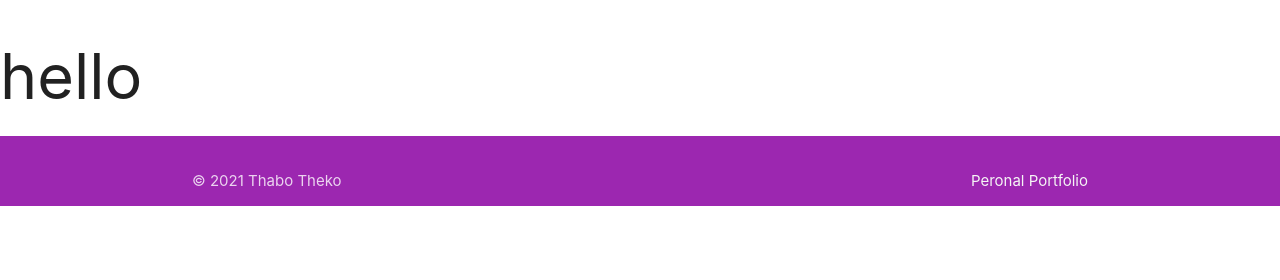
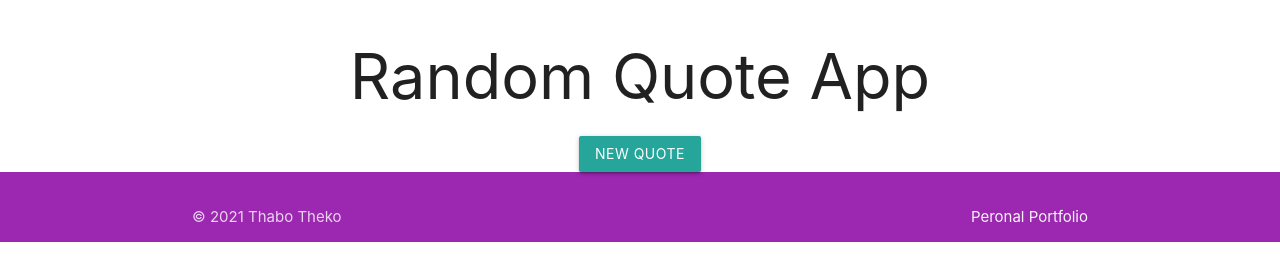
Before and after one commit to chusyntax/random-quote-app, a plain HTML site: page index.html in a window 1280 px wide. Drawn offline with nearby package versions, Linux system fonts and the light colour scheme.

Commit message:
added new quote button

```diff
--- a/index.html
+++ b/index.html
@@ -12,8 +12,12 @@
     </head>
 
     <body>
-<h1>hello</h1>
-      <!--JavaScript at end of body for optimized loading-->
+        <div class="container center">
+            <h1>Random Quote App</h1>
+
+            <a class="waves-effect waves-light btn center">New Quote</a>
+        </div>
+
       <script src="app.js"></script>
 
       <footer class="page-footer purple">
```
